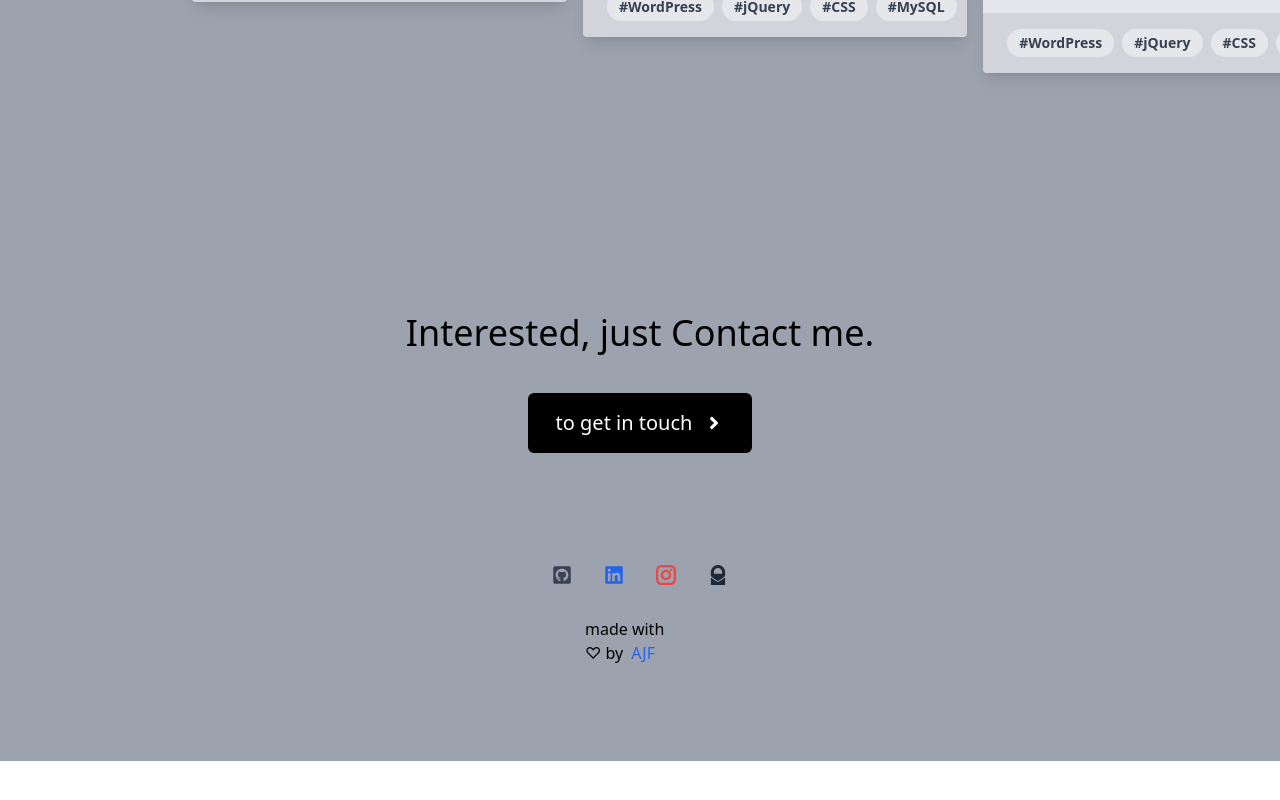
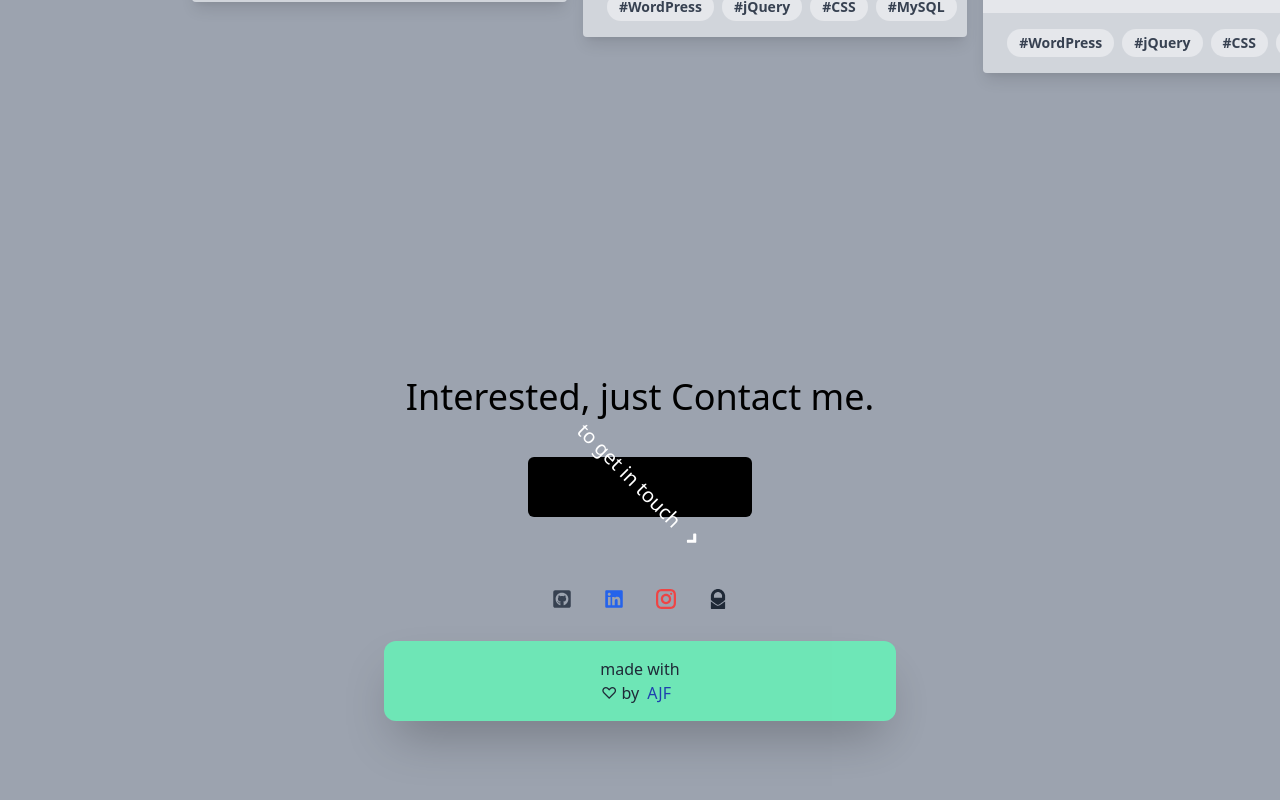
Before and after one commit to AJ-Ferguson123/ReactPortfolio10, a React (Create React App) app: page / in a window 1280 px wide. Shown: the part 1842-2642 px from the top of the page. Before the commit the page ends 2603 px from the top, so only its background shows below. Built offline with nearby package versions, Linux system fonts and the light colour scheme.

Commit message:
cleanup
More cleanup completed with additional animation

```diff
--- a/src/App.js
+++ b/src/App.js
@@ -6,12 +6,12 @@ import Contact from './components/Contact'
 import Footer from './components/Footer';
 import SkillRight from './components/Pages/SkillRight';
 import Box from './components/Box';
-import AOS from 'aos';
-import 'aos/dist/aos.css';
+// import AOS from 'aos';
+// import 'aos/dist/aos.css';
 
-AOS.init({
-  useClassNames: false,
-});
+// AOS.init({
+//   useClassNames: true,
+// });
 
 function App()
 {
@@ -22,7 +22,7 @@ function App()
         <SkillRight />
         <Box />
         <Contact />
-        <Footer />
+        {/* <Footer /> */}
     </div>
   );
 }
--- a/src/components/Card.js
+++ b/src/components/Card.js
@@ -9,9 +9,11 @@ import {SiProtonmail} from 'react-icons/si'
         <div className="w-full">
             <div className="flex flex-col justify-center max-w-xs mx-auto bg-white shadow-xl rounded-xl p-5">
                 <div className="">
+                  <a href="https://www.tudorwatch.com/en/watches/black-bay/m79230n-0005" alt="Black Bay Noir from Tudor Watches"    target="_blank">
                     <img className="w-32 mx-auto shadow-xl rounded-full drop-shadow-sm"
                        src={profile} alt="watch">
                     </img>
+                  </a>
                 </div>
                 <div className="text-center mt-5">
                     <p className="text-xl sm:text-2xl text-gray-900">
--- a/src/components/Contact.js
+++ b/src/components/Contact.js
@@ -4,25 +4,30 @@ import Aos from 'aos'
 
 
 import "aos/dist/aos.css"
+import Footer from './Footer';
 
-Aos.init();
 
-export default function Contact()
-{
+function Contact() {
+    Aos.init();
+
     return(
-        <div className="max-w-lg w-full text-center m-auto pt-36 pb-10" data-aos="fade-up"
+        <div className="max-w-lg w-full text-center m-auto pt-36 pb-10 mt-16" data-aos="fade-up"
         data-aos-anchor-placement="center-center" data-aos-duration="200">
                 <h1 className="text-4xl sm:4xl">
                     Interested, just Contact me.
                 </h1>
                 <a href="mailto:ajferguson@protonmail.com" target="_blank">
-                    <span className="mt-10 inline-block w-auto bg-black font-display text-white text-base md:text-xl py-4 px-7 cursor-pointer rounded-md hover:bg-green-900 hover:text-blue-100">
-                        <div className="flex flex-row items-center">
-                            <span className="mr-3">to get in touch</span>
+                    <span className="mt-10 inline-block w-auto bg-black text-white text-base md:text-xl py-4 px-7 cursor-pointer rounded-md hover:bg-green-900 hover:text-red-900">
+                        <div className="flex flex-row items-center transform rotate-45 md:rotate-45 sm:rotate-45">
+                            <span className="mr-3 hover:text-blue-400">to get in touch</span>
                             <FaAngleRight />
                         </div>
                     </span>
                 </a>
+                <Footer />
         </div>
     )
 }
+
+
+export default Contact;
--- a/src/components/Footer.js
+++ b/src/components/Footer.js
@@ -4,13 +4,11 @@ import {GrInstagram} from 'react-icons/gr'
 import {SiProtonmail} from 'react-icons/si'
 
 
-
 function Footer() {
-
-    return(
-        <div className="py-10 border-t-1/2">
+  return(
+        <div className="py-10">
             <div className="flex justify-center mt-4">
-            <a className="text-xl m-1 p-1 sm:m-2 sm:p-2 text-gray-700 hover:bg-gray-900 rounded-full hover:text-gray-300
+            <a className="text-xl m-1 p-1 sm:m-2 sm:p-2 text-gray-700 hover:bg-green-400 rounded-full hover:text-gray-300
                     transition-colors duration-300" href="https://github.com/AJ-Ferguson123" target="_blank">
                         <FaGithubSquare />
                             <span className="sr-only">
@@ -39,12 +37,12 @@ function Footer() {
                             </span>
                     </a>
             </div>
-            <div className="flex justify-center mt-4">
-                <p className="text-black mb-4">
+            <div className="animate-pulse flex justify-center content-center mt-4 bg-green-300 rounded-xl shadow-2xl">
+                <p className="text-gray-800 my-4">
                     made with
-                    <span className="mr-10" role="link" aria-label="heart">
+                    <span className="mr-2" role="link" aria-label="heart">
                         <br />
-                    ♡ by <a className="ml-1 text-blue-600 hover:underline hover:text-green-400" href="mailto:ajferguson@protonmail.com">
+                    ♡ by <a className="ml-1 text-blue-800 hover:underline hover:text-gray-800" href="mailto:ajferguson@protonmail.com">
                         AJF</a>
                     </span>
                 </p>
--- a/src/components/Pages/SkillRight.js
+++ b/src/components/Pages/SkillRight.js
@@ -2,16 +2,9 @@ import React from 'react'
 import {FaReact, FaNodeJs, FaHtml5} from 'react-icons/fa'
 import {SiTailwindcss, SiJavascript, SiNpm} from 'react-icons/si'
 
-import AOS from 'aos';
-import 'aos/dist/aos.css';
-
 
 function SkillRight() {
-    AOS.init({
-        useClassNames: true,
-      });
-
-    return (
+   return (
         <>
         <div className="max-w-4xl mx-auto justify-content justify-center pt-4 pb-16" data-aos="fade-up"
      data-aos-anchor-placement="center-center" data-aos-duration="200">
```
